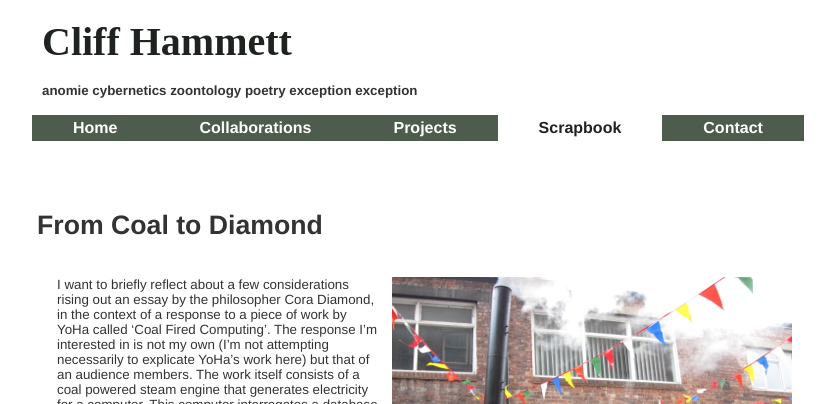
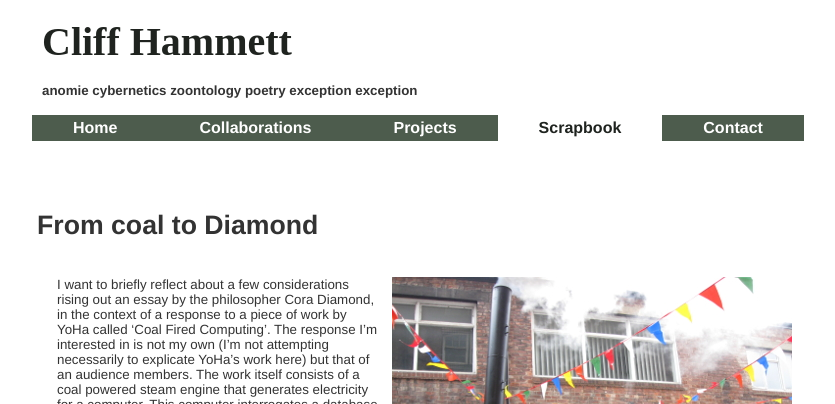
Before and after one commit to dentalplan/dentalplan.github.io, a Jekyll site: the page built from _posts/scrap/2015-02-24-from-coal-to-diamond.md, in a window 1280 px wide. Shown: the top 404 px of the page, without its empty margins (213-1048 px from the left). Built offline with Jekyll 4.4.1, drawn with Linux system fonts in a browser that asks for light colours; Markdown is read by kramdown in place of the engine named in the settings.

```diff
--- a/_posts/scrap/2015-02-24-from-coal-to-diamond.md
+++ b/_posts/scrap/2015-02-24-from-coal-to-diamond.md
@@ -1,6 +1,6 @@
 ---
 layout: post
-title: From Coal to Diamond
+title: From coal to Diamond
 category: Scrap
 author: Cliff Hammett
 
```
